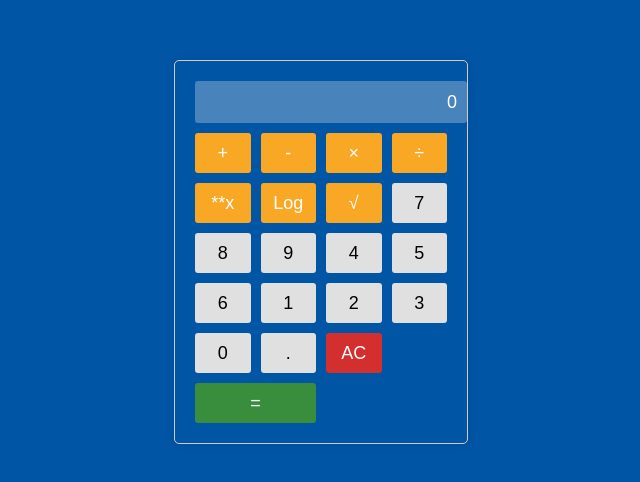
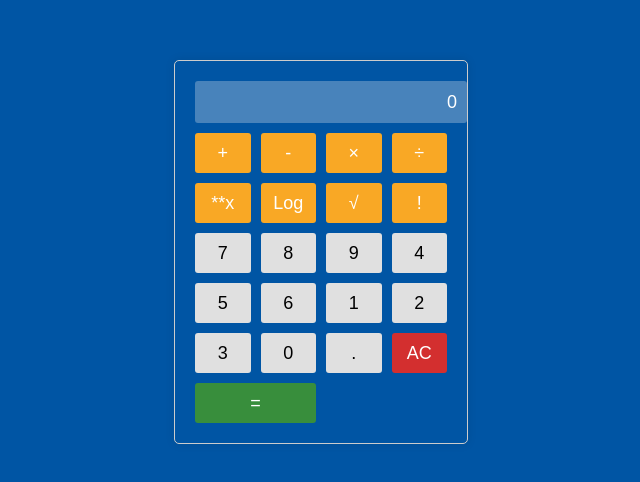
Before and after one commit to Starzz90/Webcalc., a plain HTML site: page index.html in a window 1280 px wide. Shown: the part 156-638 px from the top of the page, without its empty margins (319-959 px from the left). Drawn offline with Linux system fonts and the light colour scheme.

Commit message:
index.html

```diff
--- a/index.html
+++ b/index.html
@@ -17,6 +17,7 @@
             <button type="button" class="operator" value="**2">**x</button>
             <button type="button" class="operator" value="Log">Log</button>
             <button type="button" class="operator" value="sqrt">√</button>
+            <button type="button" class="operator" value="Factorial">!</button>
 
             <button type="button" value="7">7</button>
             <button type="button" value="8">8</button>
```
